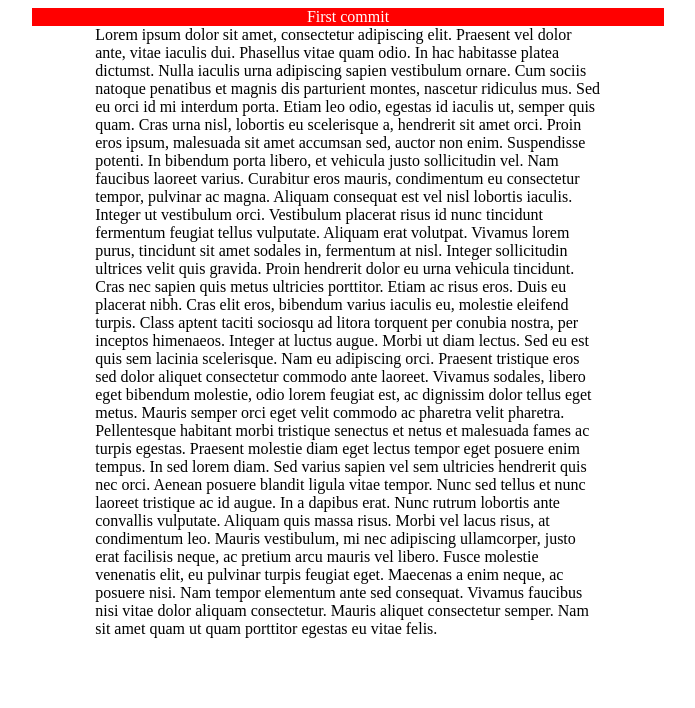
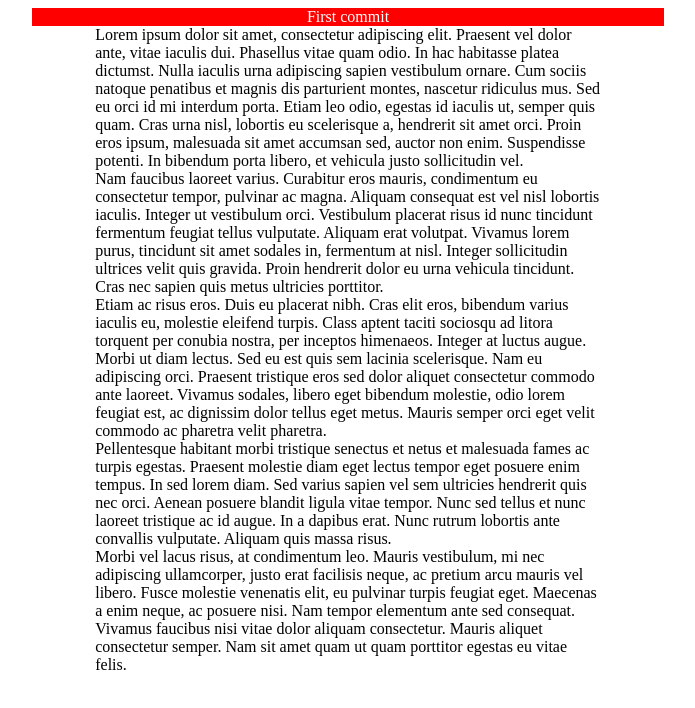
Before and after one commit to timkim/WebDiffTest, a plain HTML site: page index.html in a window 1280 px wide. Shown: the whole page, without its empty margins (292-987 px from the left). Drawn offline with Linux system fonts and the light colour scheme.

Commit message:
added paragraphs

```diff
--- a/index.html
+++ b/index.html
@@ -23,14 +23,14 @@
 First commit
 </div>
 
-<p class="stuff">Lorem ipsum dolor sit amet, consectetur adipiscing elit. Praesent vel dolor ante, vitae iaculis dui. Phasellus vitae quam odio. In hac habitasse platea dictumst. Nulla iaculis urna adipiscing sapien vestibulum ornare. Cum sociis natoque penatibus et magnis dis parturient montes, nascetur ridiculus mus. Sed eu orci id mi interdum porta. Etiam leo odio, egestas id iaculis ut, semper quis quam. Cras urna nisl, lobortis eu scelerisque a, hendrerit sit amet orci. Proin eros ipsum, malesuada sit amet accumsan sed, auctor non enim. Suspendisse potenti. In bibendum porta libero, et vehicula justo sollicitudin vel.
+<p class="stuff">Lorem ipsum dolor sit amet, consectetur adipiscing elit. Praesent vel dolor ante, vitae iaculis dui. Phasellus vitae quam odio. In hac habitasse platea dictumst. Nulla iaculis urna adipiscing sapien vestibulum ornare. Cum sociis natoque penatibus et magnis dis parturient montes, nascetur ridiculus mus. Sed eu orci id mi interdum porta. Etiam leo odio, egestas id iaculis ut, semper quis quam. Cras urna nisl, lobortis eu scelerisque a, hendrerit sit amet orci. Proin eros ipsum, malesuada sit amet accumsan sed, auctor non enim. Suspendisse potenti. In bibendum porta libero, et vehicula justo sollicitudin vel.</p>
 
-Nam faucibus laoreet varius. Curabitur eros mauris, condimentum eu consectetur tempor, pulvinar ac magna. Aliquam consequat est vel nisl lobortis iaculis. Integer ut vestibulum orci. Vestibulum placerat risus id nunc tincidunt fermentum feugiat tellus vulputate. Aliquam erat volutpat. Vivamus lorem purus, tincidunt sit amet sodales in, fermentum at nisl. Integer sollicitudin ultrices velit quis gravida. Proin hendrerit dolor eu urna vehicula tincidunt. Cras nec sapien quis metus ultricies porttitor.
+<p class="stuff">Nam faucibus laoreet varius. Curabitur eros mauris, condimentum eu consectetur tempor, pulvinar ac magna. Aliquam consequat est vel nisl lobortis iaculis. Integer ut vestibulum orci. Vestibulum placerat risus id nunc tincidunt fermentum feugiat tellus vulputate. Aliquam erat volutpat. Vivamus lorem purus, tincidunt sit amet sodales in, fermentum at nisl. Integer sollicitudin ultrices velit quis gravida. Proin hendrerit dolor eu urna vehicula tincidunt. Cras nec sapien quis metus ultricies porttitor.</p>
 
-Etiam ac risus eros. Duis eu placerat nibh. Cras elit eros, bibendum varius iaculis eu, molestie eleifend turpis. Class aptent taciti sociosqu ad litora torquent per conubia nostra, per inceptos himenaeos. Integer at luctus augue. Morbi ut diam lectus. Sed eu est quis sem lacinia scelerisque. Nam eu adipiscing orci. Praesent tristique eros sed dolor aliquet consectetur commodo ante laoreet. Vivamus sodales, libero eget bibendum molestie, odio lorem feugiat est, ac dignissim dolor tellus eget metus. Mauris semper orci eget velit commodo ac pharetra velit pharetra.
+<p class="stuff">Etiam ac risus eros. Duis eu placerat nibh. Cras elit eros, bibendum varius iaculis eu, molestie eleifend turpis. Class aptent taciti sociosqu ad litora torquent per conubia nostra, per inceptos himenaeos. Integer at luctus augue. Morbi ut diam lectus. Sed eu est quis sem lacinia scelerisque. Nam eu adipiscing orci. Praesent tristique eros sed dolor aliquet consectetur commodo ante laoreet. Vivamus sodales, libero eget bibendum molestie, odio lorem feugiat est, ac dignissim dolor tellus eget metus. Mauris semper orci eget velit commodo ac pharetra velit pharetra.</p>
 
-Pellentesque habitant morbi tristique senectus et netus et malesuada fames ac turpis egestas. Praesent molestie diam eget lectus tempor eget posuere enim tempus. In sed lorem diam. Sed varius sapien vel sem ultricies hendrerit quis nec orci. Aenean posuere blandit ligula vitae tempor. Nunc sed tellus et nunc laoreet tristique ac id augue. In a dapibus erat. Nunc rutrum lobortis ante convallis vulputate. Aliquam quis massa risus.
+<p class="stuff">Pellentesque habitant morbi tristique senectus et netus et malesuada fames ac turpis egestas. Praesent molestie diam eget lectus tempor eget posuere enim tempus. In sed lorem diam. Sed varius sapien vel sem ultricies hendrerit quis nec orci. Aenean posuere blandit ligula vitae tempor. Nunc sed tellus et nunc laoreet tristique ac id augue. In a dapibus erat. Nunc rutrum lobortis ante convallis vulputate. Aliquam quis massa risus.</p>
 
-Morbi vel lacus risus, at condimentum leo. Mauris vestibulum, mi nec adipiscing ullamcorper, justo erat facilisis neque, ac pretium arcu mauris vel libero. Fusce molestie venenatis elit, eu pulvinar turpis feugiat eget. Maecenas a enim neque, ac posuere nisi. Nam tempor elementum ante sed consequat. Vivamus faucibus nisi vitae dolor aliquam consectetur. Mauris aliquet consectetur semper. Nam sit amet quam ut quam porttitor egestas eu vitae felis.</p>
+<p class="stuff">Morbi vel lacus risus, at condimentum leo. Mauris vestibulum, mi nec adipiscing ullamcorper, justo erat facilisis neque, ac pretium arcu mauris vel libero. Fusce molestie venenatis elit, eu pulvinar turpis feugiat eget. Maecenas a enim neque, ac posuere nisi. Nam tempor elementum ante sed consequat. Vivamus faucibus nisi vitae dolor aliquam consectetur. Mauris aliquet consectetur semper. Nam sit amet quam ut quam porttitor egestas eu vitae felis.</p>
 </body>
 </html>
```
